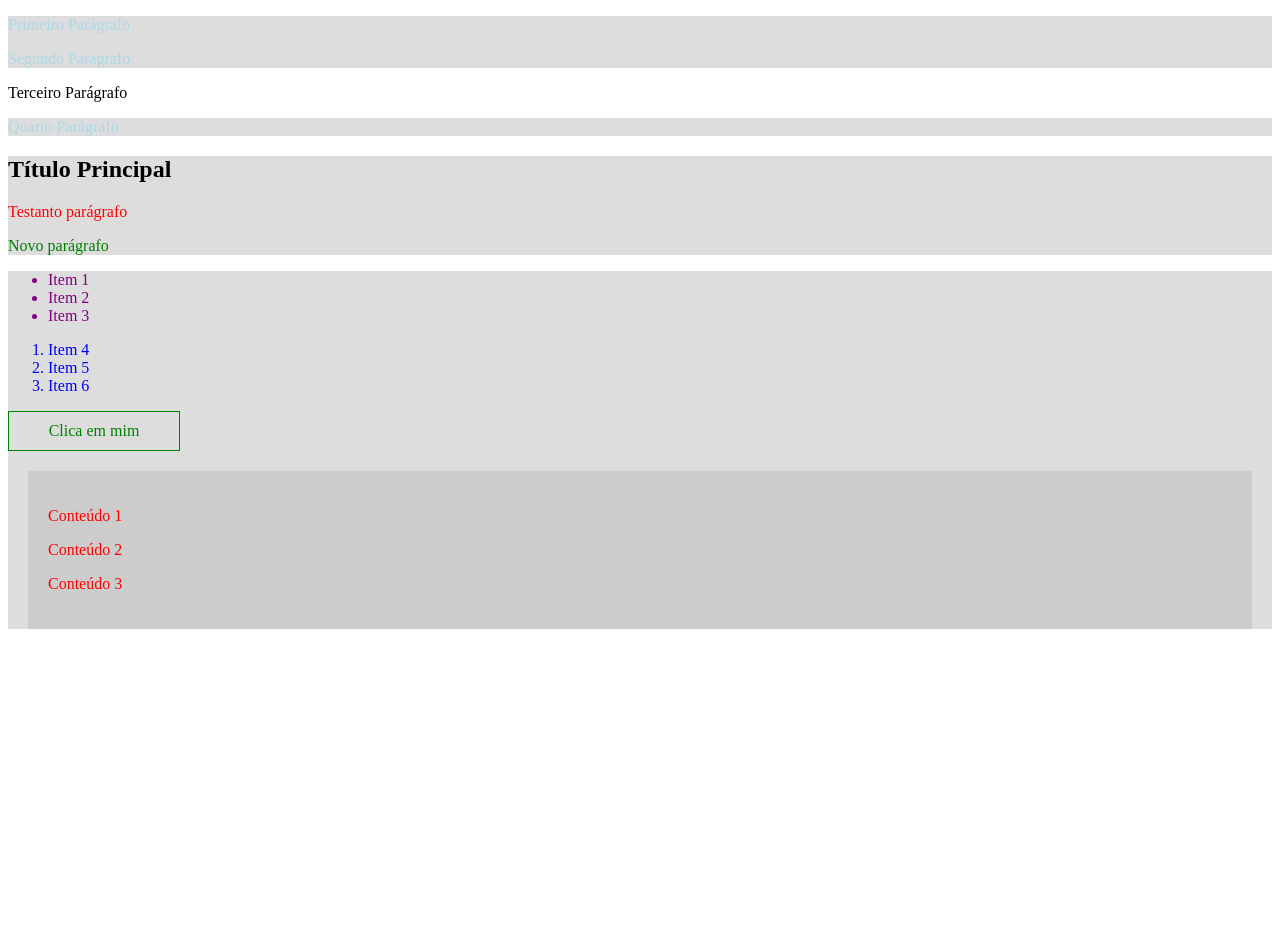
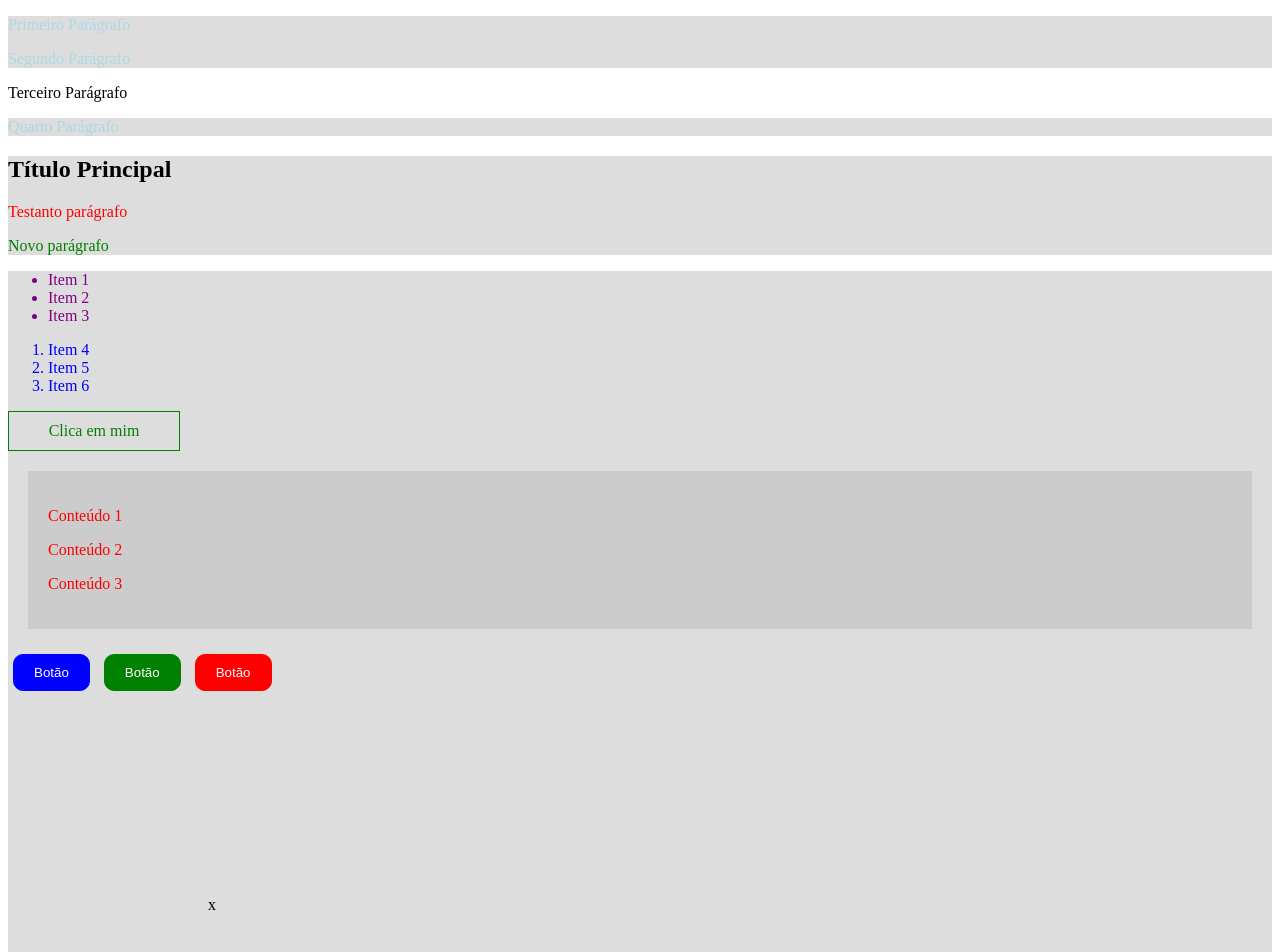
Before and after one commit to RicardoFerrazPereira/sass-scss-curso-udemy, a plain HTML site: page 3_Regras_de_estilo/index.html in a window 1280 px wide. Shown: the top 952 px of the page. Before the commit the page ends 800 px from the top, so only its background shows below. Drawn offline with Linux system fonts and the light colour scheme.

Commit message:
Parent selector com sufixo

```diff
--- a/3_Regras_de_estilo/index.html
+++ b/3_Regras_de_estilo/index.html
@@ -39,6 +39,13 @@
             <p class="container-content">Conteúdo 2</p>
             <p class="container-content">Conteúdo 3</p>
         </div>
+        <!-- Parente selector com sufixo -->
+        <button class="btn">Botão</button>
+        <button class=" btn btn-success">Botão</button>
+        <button class=" btn btn-danger">Botão</button>
+        <div class="spacing">x</div>
+        <div class="spacing">x</div>
+        <div class="spacing">x</div>
     </main>
 </body>
 </html>
--- a/3_Regras_de_estilo/sass/styles.sass
+++ b/3_Regras_de_estilo/sass/styles.sass
@@ -43,3 +43,35 @@ a
 
     &-content // & - serve também para replicar a classe -> em CSS seria .container-content
         color: red
+
+// Parente selector com sufixo
+
+.spacing
+    padding: 200px
+
+.btn
+    padding: 10px 20px
+    border: 1px solid blue
+    border-radius: 10px
+    color: #fff
+    background-color: blue
+    cursor: pointer
+    margin: 5px
+
+    &:hover
+        background-color: transparent
+        color: blue
+
+    &-success
+        background-color: green
+        border-color: green
+
+        &:hover
+            color: green
+
+    &-danger
+        background-color: red
+        border-color: red
+
+        &:hover
+            color: red
```
Also changed, not shown: 3_Regras_de_estilo/css/styles.css, 1 other file.
